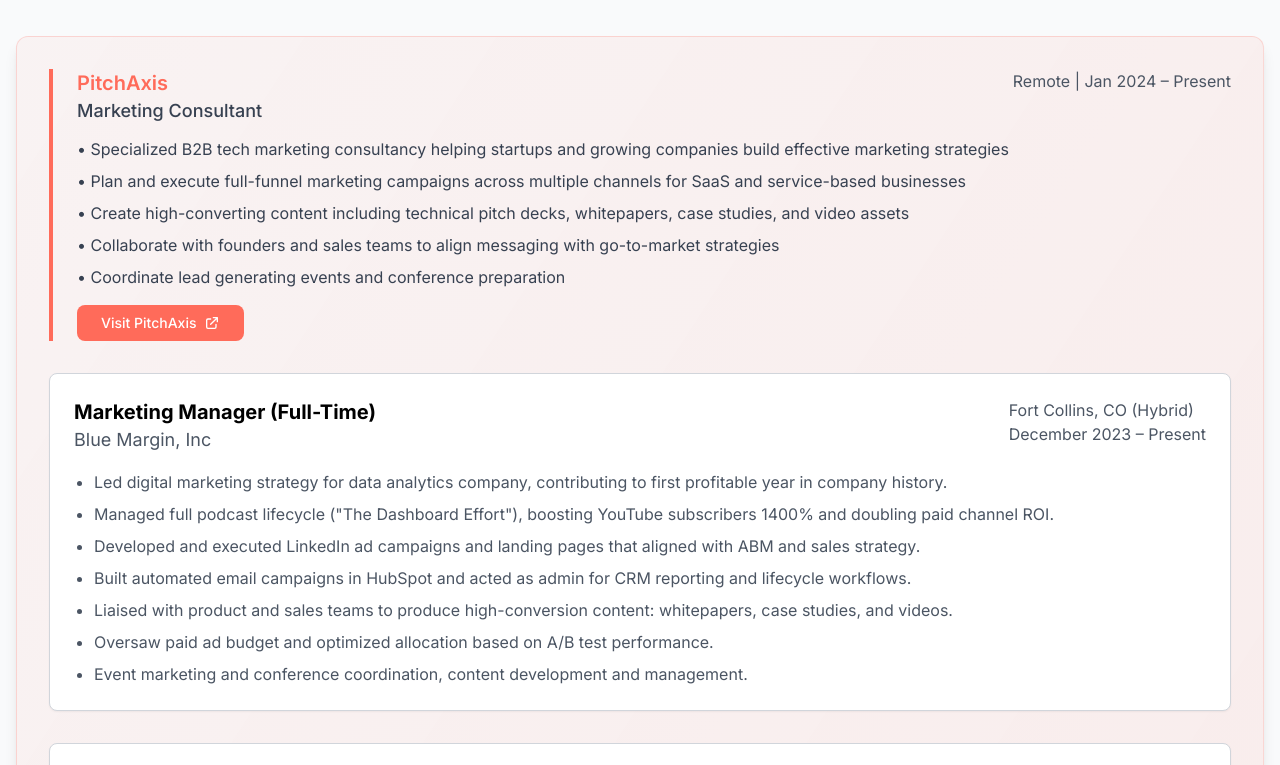
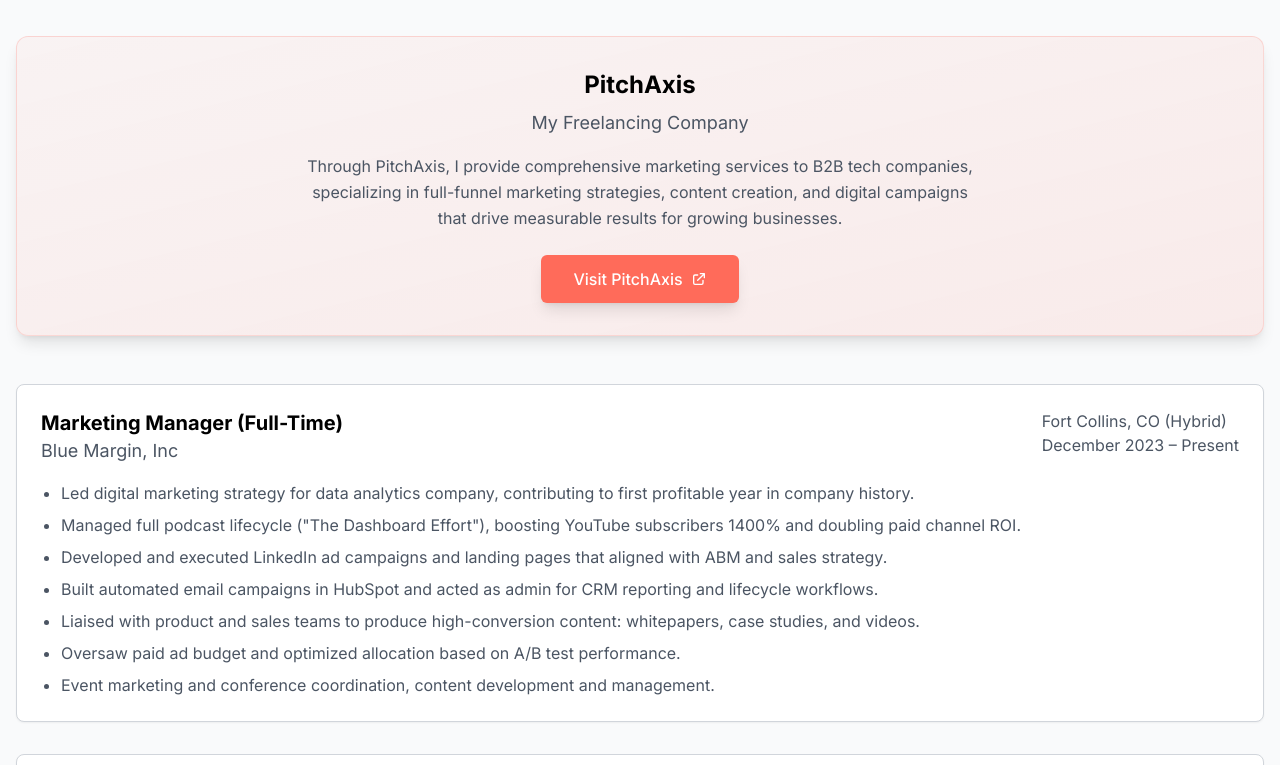
Before and after one commit to nococnicole/nicoleannen, a website: page index.html in a window 1280 px wide. Shown: the part 3440-4205 px from the top of the page. Drawn offline with nearby package versions, Linux system fonts and the light colour scheme; a web font is replaced by a local one.

Commit message:
Updated index.html

```diff
--- a/index.html
+++ b/index.html
@@ -3,7 +3,7 @@
 <head>
     <meta charset="UTF-8">
     <meta name="viewport" content="width=device-width, initial-scale=1.0">
-    <title>Nicole Annen | Marketing</title>
+    <title>Nicole Annen | Marketing Program Manager</title>
     <script src="https://cdn.tailwindcss.com"></script>
     <link rel="stylesheet" href="https://cdnjs.cloudflare.com/ajax/libs/font-awesome/6.0.0-beta3/css/all.min.css">
     <link href="https://fonts.googleapis.com/css2?family=Inter:wght@300;400;500;600;700&family=Satoshi:wght@400;500;600;700;900&display=swap" rel="stylesheet">
@@ -503,34 +503,24 @@
 
             <!-- PitchAxis Section -->
             <div class="bg-gradient-to-br from-primary/5 to-primary/10 p-8 rounded-xl shadow-lg border border-primary/20 mb-12">
-            <div class="space-y-8">
-                <!-- PitchAxis -->
-                <div class="border-l-4 border-primary pl-6">
-                    <div class="flex flex-col md:flex-row md:items-start md:justify-between mb-3">
-                        <div>
-                            <h3 class="text-xl font-semibold text-primary font-heading">PitchAxis</h3>
-                            <p class="text-lg text-gray-700 font-medium">Marketing Consultant</p>
-                        </div>
-                        <div class="text-gray-600 md:text-right">
-                            <p>Remote | Jan 2024 – Present</p>
-                        </div>
-                    </div>
-                    <ul class="text-gray-700 space-y-2 mb-4">
-                        <li>• Specialized B2B tech marketing consultancy helping startups and growing companies build effective marketing strategies</li>
-                        <li>• Plan and execute full-funnel marketing campaigns across multiple channels for SaaS and service-based businesses</li>
-                        <li>• Create high-converting content including technical pitch decks, whitepapers, case studies, and video assets</li>
-                        <li>• Collaborate with founders and sales teams to align messaging with go-to-market strategies</li>
-                        <li>• Coordinate lead generating events and conference preparation</li>
-                    </ul>
-                    <a href="https://pitchaxis.io/" target="_blank"
-                       class="inline-flex items-center gap-2 bg-primary text-white px-6 py-2 rounded-lg hover:bg-primary/90 transition-colors font-medium text-sm">
-                        <span>Visit PitchAxis</span>
-                        <svg class="w-4 h-4" fill="none" stroke="currentColor" viewBox="0 0 24 24">
+                <div class="text-center">
+                    <h3 class="text-2xl font-bold font-heading text-black mb-2">PitchAxis</h3>
+                    <p class="text-lg text-gray-600 mb-4">My Freelancing Company</p>
+                    <p class="text-gray-600 max-w-2xl mx-auto mb-6 leading-relaxed">
+                        Through PitchAxis, I provide comprehensive marketing services to B2B tech companies,
+                        specializing in full-funnel marketing strategies, content creation, and digital campaigns
+                        that drive measurable results for growing businesses.
+                    </p>
+                    <a href="https://pitchaxis.io/" target="_blank" class="inline-flex h-12 items-center justify-center rounded-md bg-primary px-8 text-base font-medium text-primary-foreground shadow-lg hover:bg-primary/90 transition-colors">
+                        Visit PitchAxis
+                        <svg class="w-4 h-4 ml-2" fill="none" stroke="currentColor" viewBox="0 0 24 24">
                             <path stroke-linecap="round" stroke-linejoin="round" stroke-width="2" d="M10 6H6a2 2 0 00-2 2v10a2 2 0 002 2h10a2 2 0 002-2v-4M14 4h6m0 0v6m0-6L10 14"></path>
                         </svg>
                     </a>
                 </div>
+            </div>
 
+            <div class="space-y-8">
                 <div class="bg-white p-6 rounded-lg shadow-sm border border-gray-300">
                     <div class="flex flex-col md:flex-row justify-between mb-4">
                         <div>
--- a/js/landing-pages.js
+++ b/js/landing-pages.js
@@ -6,13 +6,6 @@
         landingPagesList.className = "grid grid-cols-1 md:grid-cols-2 lg:grid-cols-3 gap-6 list-none";
 
         [
-            {
-                name: "PitchAxis Marketing Services",
-                url: "https://pitchaxis.com",
-                img: "images/pitchaxis-landing.png",
-                summary: "Full-service B2B marketing agency landing page showcasing comprehensive marketing solutions for tech companies.",
-                metrics: "Founded 2016"
-            },
             {
                 name: "Blue Margin Data Services",
                 url: "https://bluemargin.com/data-services",
```
Also changed, not shown: 1 other file.
